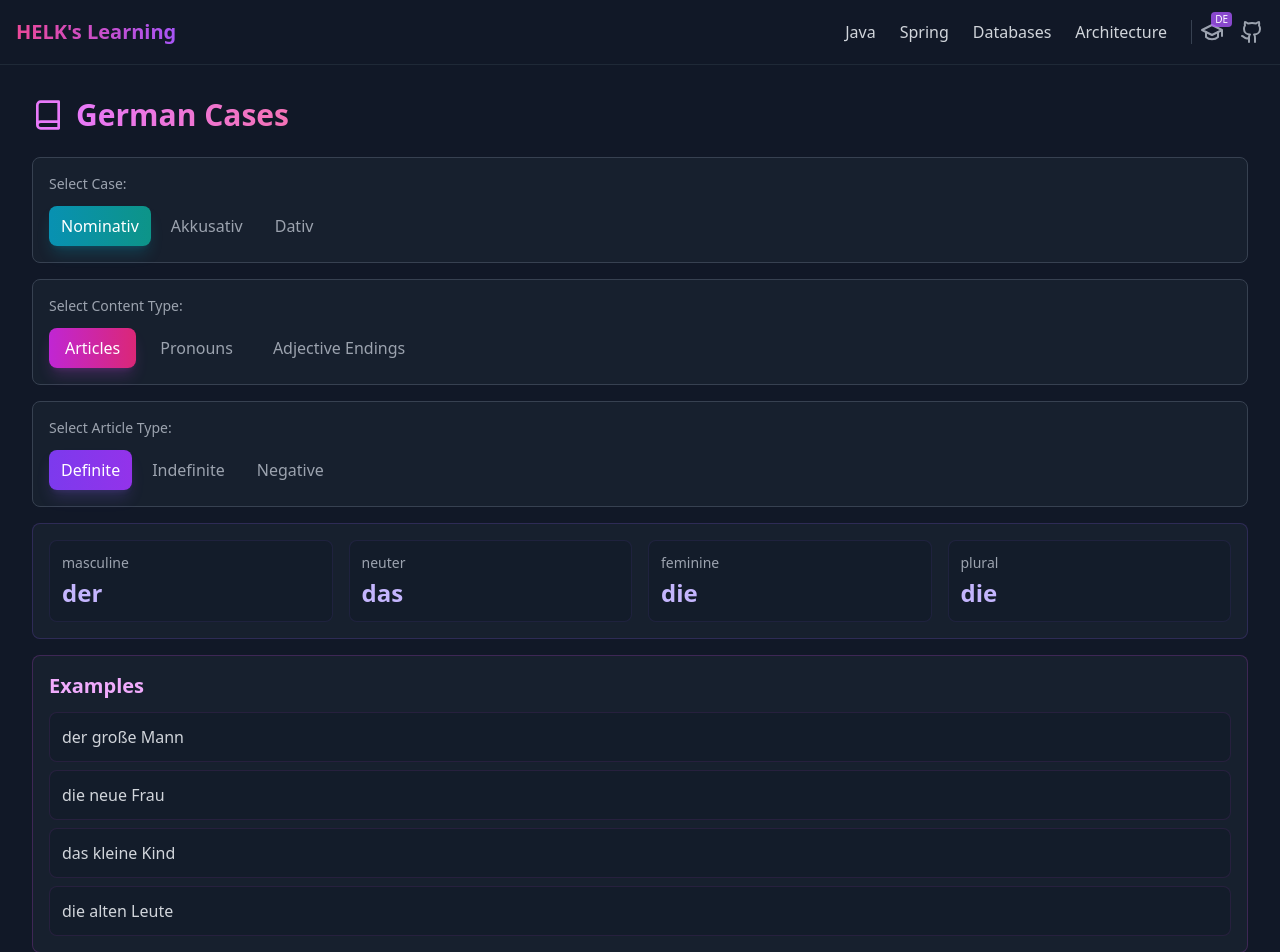
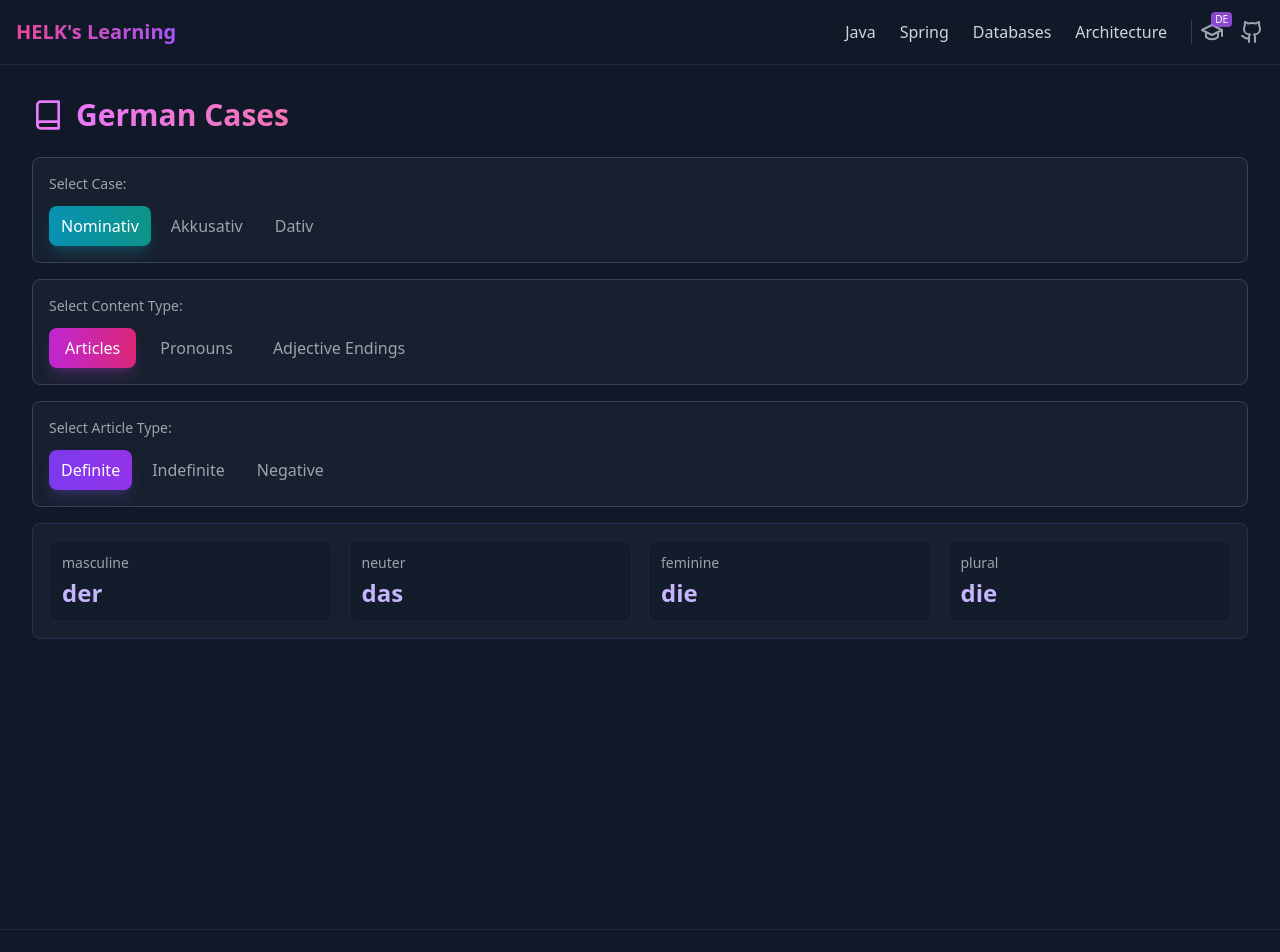
Before and after one commit to Hamza-EL-KHATIB/spring-learning-platform, a React (Create React App) app: page /#/learn/german-cases in a window 1280 px wide. Shown: the top 952 px of the page. Built offline with nearby package versions, Linux system fonts and the light colour scheme.

Commit message:
feat: updates

```diff
--- a/src/data/german/german-cases.json
+++ b/src/data/german/german-cases.json
@@ -376,81 +376,5 @@
         }
       }
     }
-  },
-  "examples": {
-    "with_definite_articles": {
-      "nominativ": [
-        "der große Mann",
-        "die neue Frau",
-        "das kleine Kind",
-        "die alten Leute"
-      ],
-      "akkusativ": [
-        "den großen Mann",
-        "die neue Frau",
-        "das kleine Kind",
-        "die alten Leute"
-      ],
-      "dativ": [
-        "dem großen Mann",
-        "der neuen Frau",
-        "dem kleinen Kind",
-        "den alten Leuten"
-      ]
-    },
-    "with_indefinite_articles": {
-      "nominativ": [
-        "ein großer Mann",
-        "eine neue Frau",
-        "ein kleines Kind"
-      ],
-      "akkusativ": [
-        "einen großen Mann",
-        "eine neue Frau",
-        "ein kleines Kind"
-      ],
-      "dativ": [
-        "einem großen Mann",
-        "einer neuen Frau",
-        "einem kleinen Kind"
-      ]
-    },
-    "without_articles": {
-      "nominativ": [
-        "kalter Kaffee",
-        "frische Milch",
-        "warmes Wasser",
-        "alte Bücher"
-      ],
-      "akkusativ": [
-        "kalten Kaffee",
-        "frische Milch",
-        "warmes Wasser",
-        "alte Bücher"
-      ],
-      "dativ": [
-        "kaltem Kaffee",
-        "frischer Milch",
-        "warmem Wasser",
-        "alten Büchern"
-      ]
-    },
-    "with_possessive_articles": {
-      "nominativ": [
-        "mein alter Computer",
-        "meine neue Software",
-        "mein neues Programm"
-      ],
-      "akkusativ": [
-        "meinen alten Computer",
-        "meine neue Software",
-        "mein neues Programm"
-      ],
-      "dativ": [
-        "meinem alten Computer",
-        "meiner neuen Software",
-        "meinem neuen Programm"
-      ]
-    }
   }
 }
--- a/src/pages/topics/german/GermanCasesPage.js
+++ b/src/pages/topics/german/GermanCasesPage.js
@@ -93,13 +93,7 @@ const GermanCasesPage = () => {
 
     const ArticlesTable = () => {
         const data = germanData.articles_and_pronouns[selectedArticleType].cases[selectedCase];
-        const examples = germanData.examples[
-            selectedArticleType === 'definite_article'
-                ? 'with_definite_articles'
-                : selectedArticleType === 'indefinite_article'
-                    ? 'with_indefinite_articles'
-                    : null
-            ]?.[selectedCase];
+
 
         return (
             <div className="space-y-4">
@@ -113,19 +107,6 @@ const GermanCasesPage = () => {
                         ))}
                     </div>
                 </div>
-
-                {examples && (
-                    <div className="bg-gray-800/50 rounded-lg p-4 border border-fuchsia-500/20">
-                        <h3 className="text-lg sm:text-xl font-bold text-fuchsia-300 mb-3">Examples</h3>
-                        <div className="space-y-2">
-                            {examples.map((example, idx) => (
-                                <div key={idx} className="bg-gray-900/50 p-3 rounded-lg border border-fuchsia-500/10">
-                                    <span className="text-gray-300 text-sm sm:text-base">{example}</span>
-                                </div>
-                            ))}
-                        </div>
-                    </div>
-                )}
             </div>
         );
     };
@@ -181,9 +162,6 @@ const GermanCasesPage = () => {
             <div className="space-y-6">
                 {types.map(type => {
                     const data = germanData.adjective_endings[type.id].cases[selectedCase];
-                    const examples = type.id === 'without_article'
-                        ? germanData.examples.without_articles[selectedCase]
-                        : null;
 
                     return (
                         <div key={type.id} className="bg-gray-800/50 rounded-lg p-4 border border-cyan-500/20">
@@ -196,17 +174,6 @@ const GermanCasesPage = () => {
                                     </div>
                                 ))}
                             </div>
-
-                            {examples && (
-                                <div className="mt-4 space-y-2">
-                                    <h4 className="text-sm font-medium text-gray-400">Examples:</h4>
-                                    {examples.map((example, idx) => (
-                                        <div key={idx} className="bg-gray-900/50 p-3 rounded-lg">
-                                            <span className="text-gray-300">{example}</span>
-                                        </div>
-                                    ))}
-                                </div>
-                            )}
                         </div>
                     );
                 })}
```
